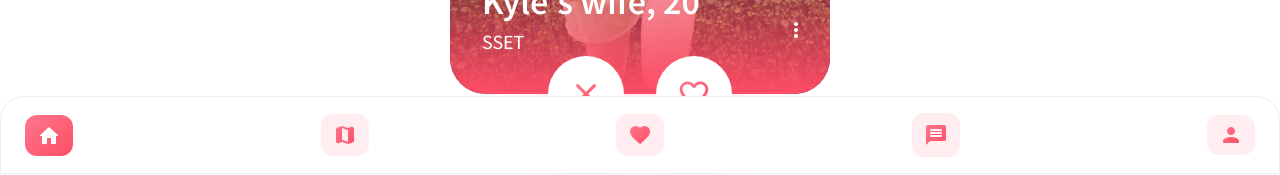
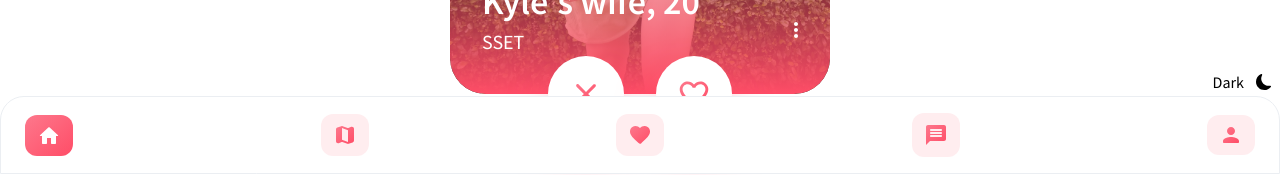
Before and after one commit to b1amage/further-web-front-end, a React (Create React App) app: page / in a window 1280 px wide. Shown: the part 626-801 px from the top of the page. Built offline with nearby package versions, Linux system fonts and the light colour scheme.

Commit message:
dark mode

```diff
--- a/src/App.js
+++ b/src/App.js
@@ -1,4 +1,5 @@
 import { Routes, Route } from "react-router-dom";
+import Toggle from "./utilities/Toggle";
 import HomePage from "./views/HomePage";
 function App() {
 	return (
@@ -6,6 +7,7 @@ function App() {
 			<Routes>
 				<Route path="/" element={<HomePage />} />
 			</Routes>
+			<Toggle />
 		</>
 	);
 }
--- a/src/components/filter/AgeFilter.js
+++ b/src/components/filter/AgeFilter.js
@@ -3,10 +3,7 @@ import React from "react";
 const AgeFilter = () => {
 	return (
 		<div>
-			<label
-				htmlFor="age"
-				className="block mb-2 text-lg font-semibold text-black"
-			>
+			<label htmlFor="age" className="block mb-2 text-lg font-semibold ">
 				Age
 			</label>
 
--- a/src/components/filter/FilterModal.js
+++ b/src/components/filter/FilterModal.js
@@ -1,7 +1,7 @@
 import React from "react";
 import ReactDOM from "react-dom";
 
-import AgeFilter from "./AgeFilter";
+// import AgeFilter from "./AgeFilter";
 import GenderFilter from "./GenderFilter";
 import MajorFilter from "./MajorFilter";
 
@@ -9,9 +9,9 @@ const FilterModal = ({ onClick }) => {
 	return ReactDOM.createPortal(
 		<div
 			// onClick={onClick}
-			className="absolute inset-0 z-[100] bg-black bg-opacity-30"
+			className="absolute dark:text-white inset-0 z-[300] bg-black bg-opacity-30"
 		>
-			<div className="bg-white flex flex-col pt-2 px-6 pb-8 h-[500px] rounded-t-[40px] absolute w-full bottom-0">
+			<div className="bg-white dark:bg-dark-2  flex flex-col pt-2 px-6 pb-8 h-[500px] rounded-t-[40px] absolute w-full bottom-0">
 				<h3 className="my-6 text-xl font-semibold text-center">
 					Filter
 				</h3>
@@ -21,7 +21,7 @@ const FilterModal = ({ onClick }) => {
 
 					<GenderFilter />
 
-					<AgeFilter />
+					{/* <AgeFilter /> */}
 				</div>
 
 				<div className="flex items-center pt-6 space-x-3 border-t border-gray">
--- a/src/components/filter/GenderFilter.js
+++ b/src/components/filter/GenderFilter.js
@@ -38,7 +38,7 @@ const GenderFilter = () => {
 		<div>
 			<label
 				htmlFor="gender"
-				className="block mb-2 text-lg font-semibold text-black"
+				className="block mb-2 text-lg font-semibold "
 			>
 				Gender
 			</label>
--- a/src/components/filter/MajorFilter.js
+++ b/src/components/filter/MajorFilter.js
@@ -5,10 +5,7 @@ import major from "../../assets/svg/major.svg";
 const MajorFilter = () => {
 	return (
 		<div>
-			<label
-				htmlFor="major"
-				className="block mb-2 text-lg font-semibold text-black"
-			>
+			<label htmlFor="major" className="block mb-2 text-lg font-semibold">
 				Major
 			</label>
 			<div className="relative">
@@ -17,7 +14,7 @@ const MajorFilter = () => {
 					name="major"
 					type="text"
 					placeholder="Information technology"
-					className="outline-none w-full px-5 py-2 text-[16px] placeholder:text-[16px] text-black border-2 rounded-full placeholder:text-black border-primary-100"
+					className="outline-none bg-transparent w-full px-5 py-2 text-[16px] placeholder:text-[16px] text-black border-2 rounded-full placeholder:text-black placeholder:dark:text-white dark:text-white border-primary-100"
 				/>
 
 				<div className="w-[28px] absolute right-4 top-1/2 -translate-y-1/2 z-[110]">
--- a/src/components/main/Frame.js
+++ b/src/components/main/Frame.js
@@ -34,11 +34,11 @@ const Frame = ({ name, age, school }) => {
 						<SwiperSlide key={index}>
 							<img
 								src={item}
-								alt=""
+								alt="girl"
 								className="block object-cover w-full h-full rounded-[36px] relative before:bg-gradient-to-b from-transparent to-primary-100 before:overflow-hidden before:bottom-0 before:rounded-[36px] before:w-full before:h-3/5 before:absolute"
 							/>
 							{/* Info div */}
-							<div className="absolute bottom-0 left-0 z-20 flex items-end justify-between w-full p-8 bg-gradient-to-b from-transparent to-primary-100 h-1/3 rounded-[36px]">
+							<div className="absolute bottom-0 left-0 z-20 flex items-end justify-between w-full p-8 bg-gradient-to-b from-transparent to-primary-100 dark:to-primary-80 transiton-all duration-300 h-1/3 rounded-[36px]">
 								<div className="flex flex-col self-end text-4xl text-white">
 									<h3 className="font-semibold">
 										{name || "Kyle's wife"}, {age || 20}
@@ -49,7 +49,7 @@ const Frame = ({ name, age, school }) => {
 								</div>
 
 								<div className="-translate-y-6 cursor-pointer">
-									<img src={info} alt="" />
+									<img src={info} alt="info button" />
 								</div>
 							</div>
 						</SwiperSlide>
--- a/src/components/main/HeroButton.js
+++ b/src/components/main/HeroButton.js
@@ -3,7 +3,7 @@ import React from "react";
 const HeroButton = ({ className, children }) => {
 	return (
 		<button
-			className={`bg-white w-[64px] h-[64px] rounded-full shadow-2xl flex items-center justify-center shadow-primary-100 ${className}`}
+			className={`bg-white transiton-all duration-300 dark:bg-dark-3 w-[64px] h-[64px] rounded-full shadow-2xl flex items-center justify-center shadow-primary-100 ${className}`}
 		>
 			{children}
 		</button>
--- a/src/components/navbar/NavBar.js
+++ b/src/components/navbar/NavBar.js
@@ -39,7 +39,7 @@ const NavBar = () => {
 		<div
 			className={`${
 				show ? "block" : "hidden"
-			} py-4 z-50 px-6 bg-white border rounded-t-[24px] border-gray fixed w-full bottom-0 flex justify-between items-center`}
+			} py-4 z-50 px-6 bg-white transition-all duration-300 dark:bg-dark-2 border dark:border-dark-3 rounded-t-[24px] border-gray fixed w-full bottom-0 flex justify-between items-center`}
 		>
 			{navItems.length > 0 &&
 				navItems.map((item, index) => (
--- /dev/null
+++ b/src/hooks/useDarkMode.js
@@ -0,0 +1,22 @@
+import { useState, useEffect } from "react";
+
+const useDarkMode = () => {
+	const [isDarkMode, setIsDarkMode] = useState(
+		// Get the current theme from local storage
+		() => localStorage.getItem("theme") === "dark"
+	);
+
+	useEffect(() => {
+		isDarkMode && document.querySelector("html").classList.add("dark");
+	}, [isDarkMode]);
+
+	const toggleDarkMode = () => {
+		setIsDarkMode(() => !isDarkMode);
+		document.querySelector("html").classList.toggle("dark");
+		localStorage.setItem("theme", isDarkMode ? "light" : "dark");
+	};
+
+	return { isDarkMode, toggleDarkMode };
+};
+
+export default useDarkMode;
--- a/src/index.scss
+++ b/src/index.scss
@@ -8,7 +8,7 @@
 	}
 
 	body {
-		@apply relative m-0 scroll-smooth antialiased transition-all duration-500 font-sourceSansPro;
+		@apply relative m-0 scroll-smooth antialiased text-black dark:text-white transition-all duration-500 font-sourceSansPro bg-white dark:bg-dark-2;
 	}
 
 	::selection {
--- /dev/null
+++ b/src/utilities/Toggle.js
@@ -0,0 +1,22 @@
+import React from "react";
+import { BsFillSunFill } from "react-icons/bs";
+import { BsFillMoonFill } from "react-icons/bs";
+import ReactDOM from "react-dom";
+import useDarkMode from "../hooks/useDarkMode";
+
+const Toggle = () => {
+	const { isDarkMode, toggleDarkMode } = useDarkMode();
+
+	return ReactDOM.createPortal(
+		<div
+			className="cursor-pointer fixed z-[200] flex right-[8px] bottom-20 items-center space-x-3 dark:text-white text-darkPurple"
+			onClick={toggleDarkMode}
+		>
+			<p>{isDarkMode ? "Light" : "Dark"}</p>
+			{isDarkMode ? <BsFillSunFill /> : <BsFillMoonFill />}
+		</div>,
+		document.querySelector("#root")
+	);
+};
+
+export default Toggle;
--- a/tailwind.config.js
+++ b/tailwind.config.js
@@ -1,6 +1,7 @@
 /** @type {import('tailwindcss').Config} */
 module.exports = {
 	content: ["./src/**/*.{js,jsx,ts,tsx}"],
+	darkMode: "class",
 	screens: {
 		sm: "480px",
 		md: "768px",
```
